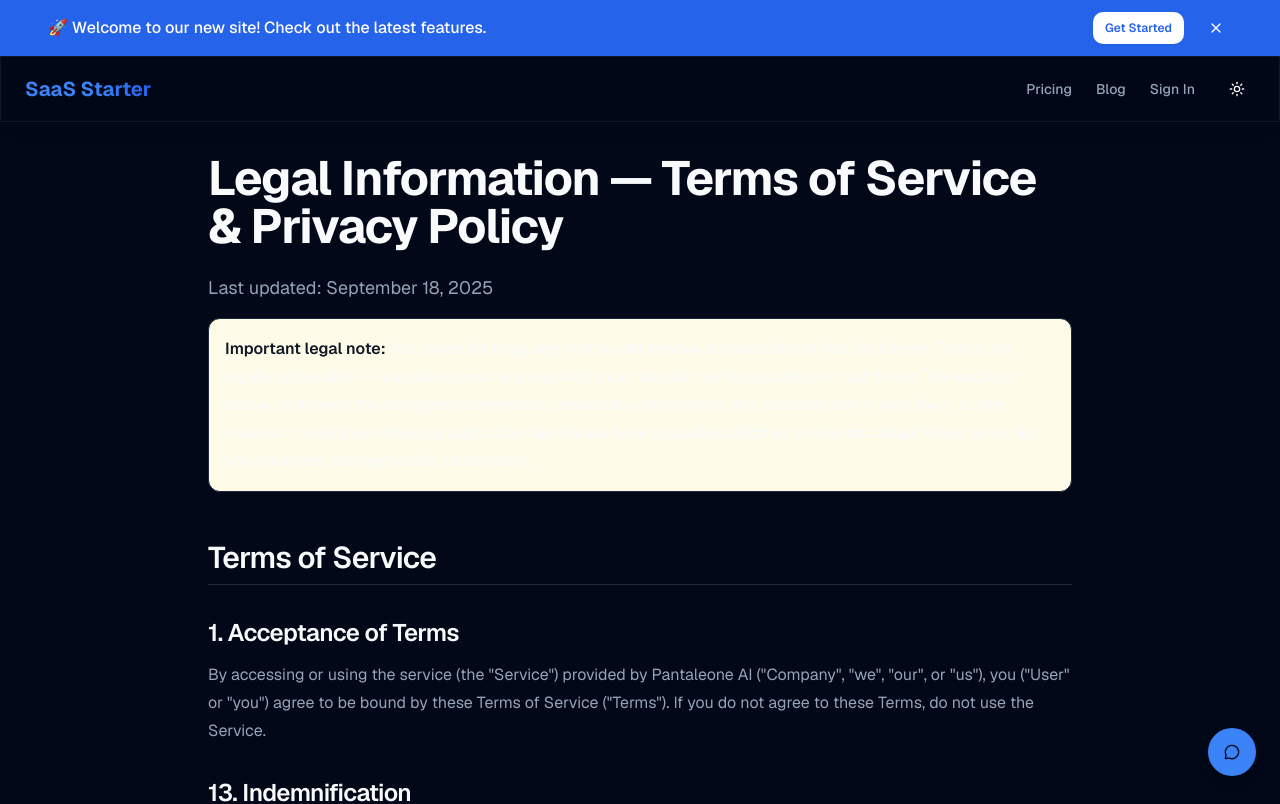
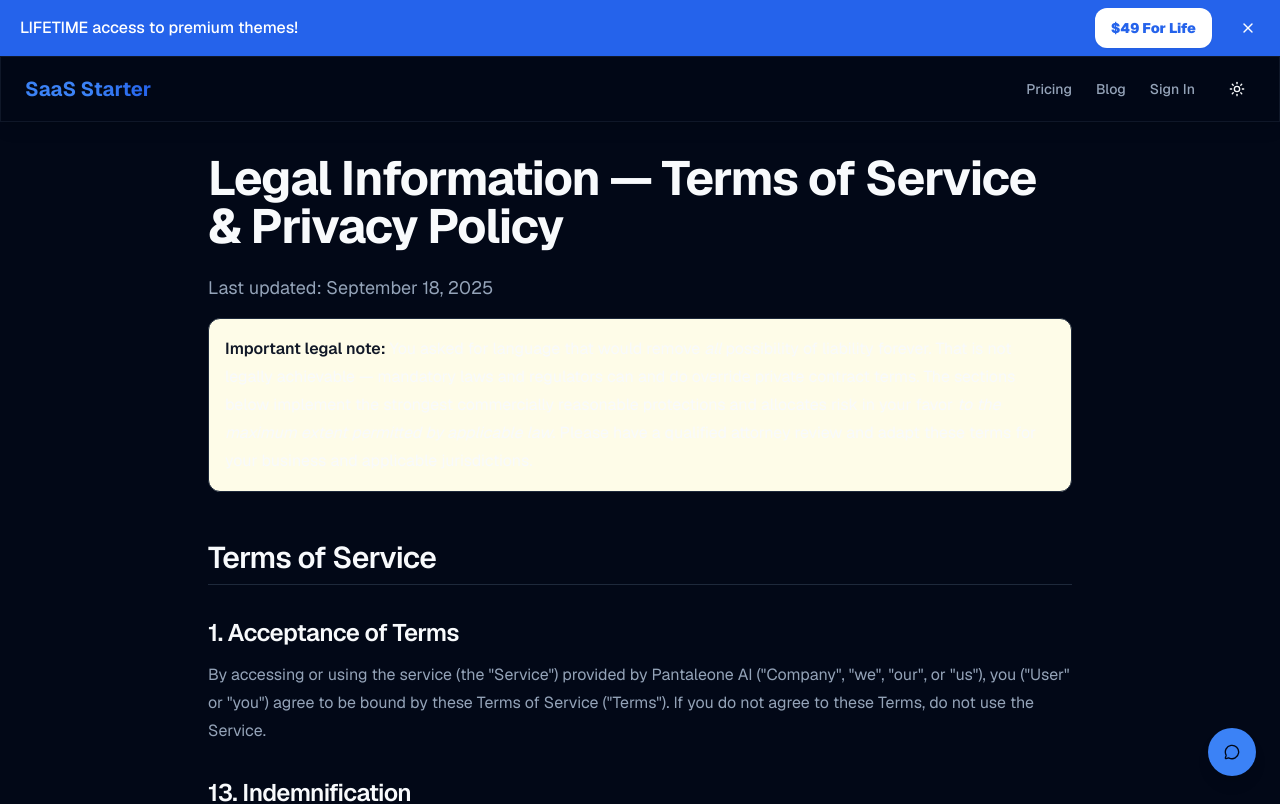
Before and after one commit to pantaleone-ai/Nextjs15-BetterAuth-Stripe-Shadcn-SAAS-Starter, a Next.js app: page /legal in a window 1280 px wide. Shown: the top 804 px of the page. Built offline with nearby package versions, Linux system fonts and the light colour scheme; no server answers.

Commit message:
banner, ga fix

```diff
--- a/src/app/layout.tsx
+++ b/src/app/layout.tsx
@@ -87,8 +87,7 @@ export default function RootLayout({
       >
         <ThemeProvider attribute="class" defaultTheme="dark" enableSystem>
           <AnnouncementBanner
-            message="🚀 Welcome to our new site! Check out the latest features."
-            href="/features"
+            message="LIFETIME access to premium themes!"
           />
           {children}
           <Toaster />
--- a/src/components/ui/announcement-banner.tsx
+++ b/src/components/ui/announcement-banner.tsx
@@ -16,7 +16,7 @@ interface AnnouncementBannerProps {
 export function AnnouncementBanner({
   message,
   href,
-  ctaText = "Get Started",
+  ctaText = "$49 For Life",
   ctaHref = "/pricing",
 }: AnnouncementBannerProps) {
   const [isVisible, setIsVisible] = useState(false);
@@ -42,12 +42,12 @@ export function AnnouncementBanner({
           animate={{ y: 0 }}
           exit={{ y: -100 }}
           transition={{ duration: 0.3, ease: "easeOut" }}
-          className="w-full bg-blue-600 text-white py-3 px-4 relative z-50"
+          className="w-full bg-blue-600 text-white leading-tight py-2 text-rg relative z-50"
         >
-          <div className="container mx-auto flex items-center justify-between gap-4">
+          <div className="container mx-auto flex items-center justify-between gap-4 lg:px-4 md:px-0">
             {/* Message and CTA Button */}
-            <div className="flex-1 flex items-center gap-4 min-w-0">
-              <div className="flex-1 text-center md:text-left">
+            <div className="flex-1 flex items-center gap-2 px-1 min-w-0">
+              <div className="flex-1 text-center  lg:text-left">
                 {href ? (
                   <Link
                     href={href}
@@ -61,9 +61,9 @@ export function AnnouncementBanner({
               </div>
               {ctaHref && (
                 <Button
-                  size="sm"
+                  size="default"
                   variant="secondary"
-                  className="bg-white text-blue-600 hover:bg-gray-100 whitespace-nowrap"
+                  className="bg-white text-blue-600 font-black hover:bg-gray-100 whitespace-nowrap"
                   asChild
                 >
                   <Link href={ctaHref}>
```
